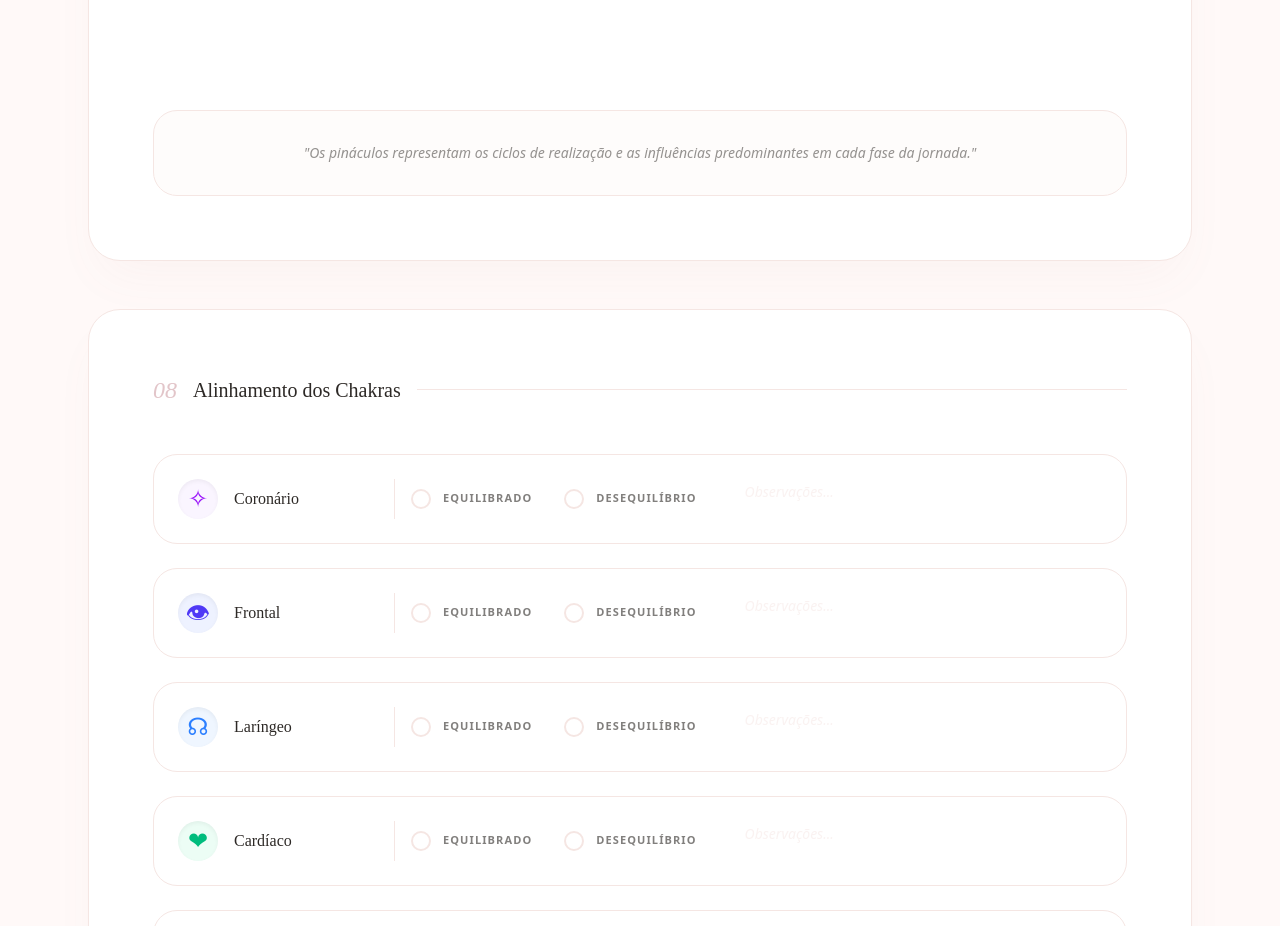
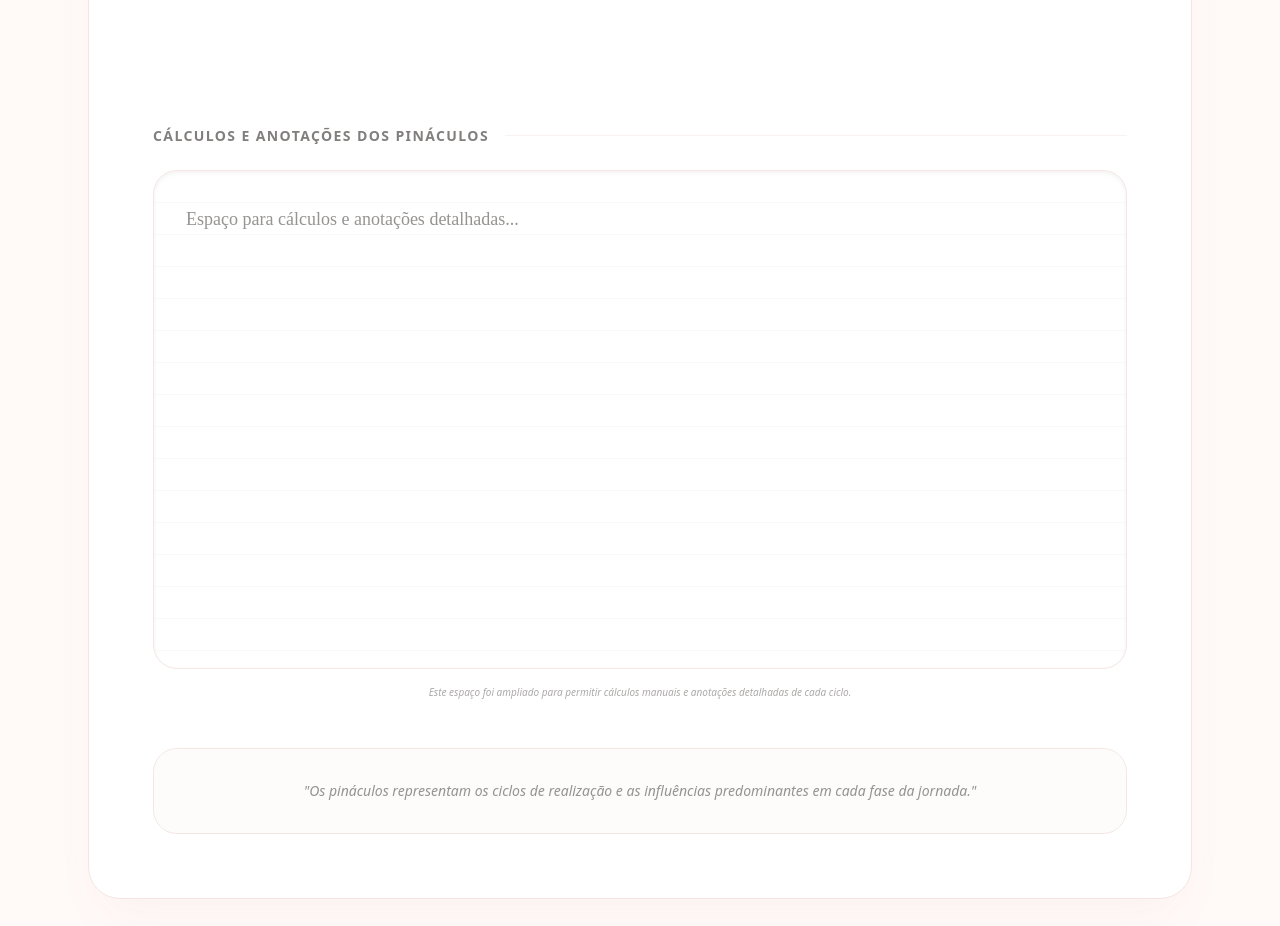
Before and after one commit to orvaliastudio-cmd/martaficha, a React (Vite) app: page / in a window 1280 px wide. Shown: the part 3900-4826 px from the top of the page. Built offline with nearby package versions, Linux system fonts and the light colour scheme.

Commit message:
feat(pinaculos): Add notes field for pinnacle calculations
Adds a `notasCalculos` field to the `pinaculos` section of the form data and UI. This allows users to add free-form notes related to the pinnacle calculations, enhancing the detail captured in the attendance sheets.

```diff
--- a/src/App.tsx
+++ b/src/App.tsx
@@ -50,6 +50,7 @@ interface FormData {
     p2: string;
     p3: string;
     p4: string;
+    notasCalculos: string;
   };
 }
 
@@ -71,7 +72,7 @@ const initialData: FormData = {
     esplenico: { ...initialChakra },
     basico: { ...initialChakra },
   },
-  pinaculos: { p1: '', p2: '', p3: '', p4: '' },
+  pinaculos: { p1: '', p2: '', p3: '', p4: '', notasCalculos: '' },
 };
 
 export default function App() {
@@ -482,6 +483,30 @@ export default function App() {
                 </div>
               </div>
 
+              <div className="mt-16 secao-form">
+                <div className="flex items-center gap-4 mb-6">
+                  <h4 className="text-sm font-bold uppercase tracking-widest text-brand-dark/60">Cálculos e Anotações dos Pináculos</h4>
+                  <div className="flex-1 h-px bg-rose-neutral/50"></div>
+                </div>
+                <div className="relative bg-white border border-rose-neutral rounded-3xl overflow-hidden shadow-inner">
+                  {/* Lined Paper Effect */}
+                  <div className="absolute inset-0 pointer-events-none" style={{
+                    backgroundImage: 'linear-gradient(transparent 31px, #f1e4e1 32px)',
+                    backgroundSize: '100% 32px',
+                    opacity: 0.5
+                  }}></div>
+                  <textarea
+                    value={formData.pinaculos.notasCalculos}
+                    onChange={(e) => updateField('pinaculos', 'notasCalculos', e.target.value)}
+                    placeholder="Espaço para cálculos e anotações detalhadas..."
+                    className="w-full min-h-[13cm] bg-transparent p-8 font-serif text-lg leading-[32px] text-brand-dark focus:ring-0 border-none relative z-10 resize-none pinaculos-notes"
+                  />
+                </div>
+                <p className="text-[10px] text-brand-dark/40 mt-4 text-center italic">
+                  Este espaço foi ampliado para permitir cálculos manuais e anotações detalhadas de cada ciclo.
+                </p>
+              </div>
+
               <div className="mt-12 p-8 bg-rose-gold-pale/30 rounded-3xl border border-rose-neutral">
                 <p className="text-brand-dark/50 text-sm italic text-center">
                   "Os pináculos representam os ciclos de realização e as influências predominantes em cada fase da jornada."
@@ -655,11 +680,17 @@ export default function App() {
           }
           textarea {
             border: none !important;
-            background-image: linear-gradient(transparent, transparent 31px, #f3f4f6 31px) !important;
+            background-image: linear-gradient(transparent 31px, #f1e4e1 32px) !important;
+            background-size: 100% 32px !important;
             line-height: 32px !important;
             color: #444 !important;
             resize: none !important;
             overflow: hidden !important;
+            display: block !important;
+            width: 100% !important;
+          }
+          .pinaculos-notes {
+            min-height: 130mm !important;
           }
           input {
             border: none !important;
```
